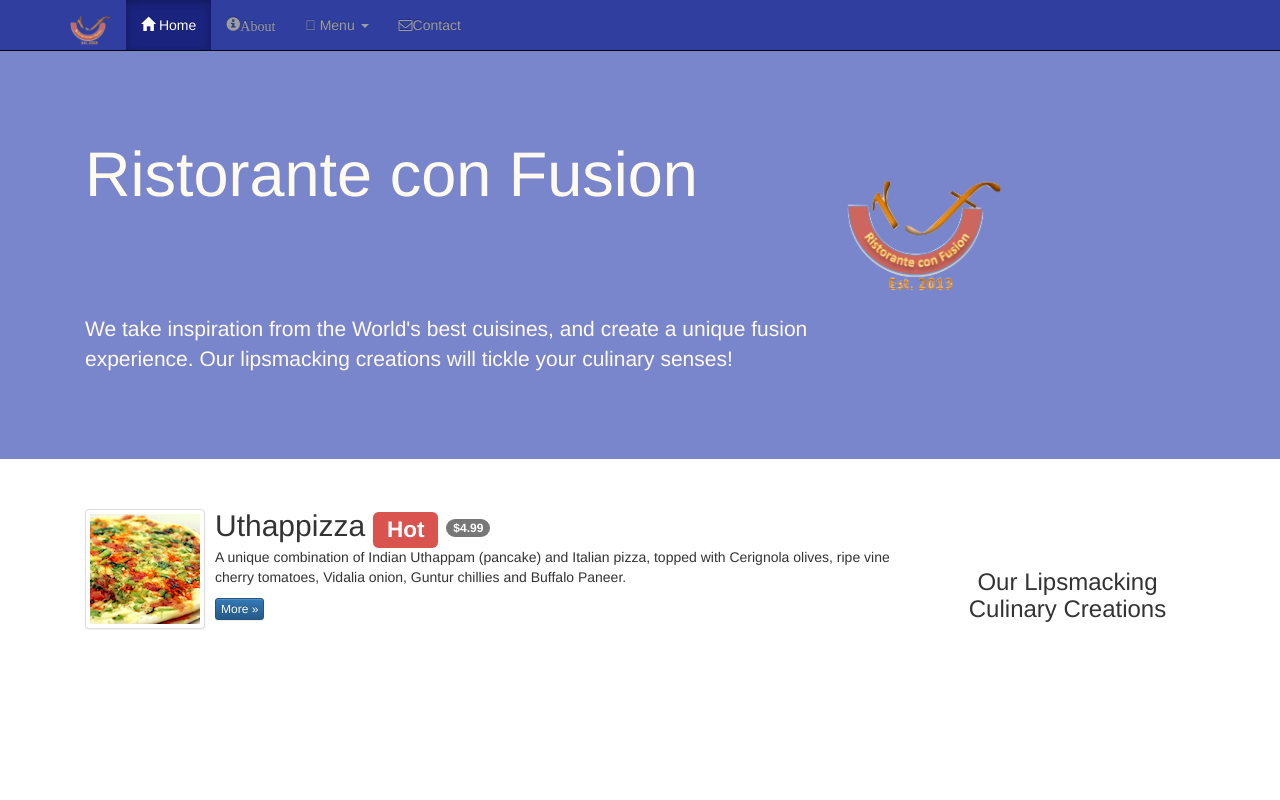
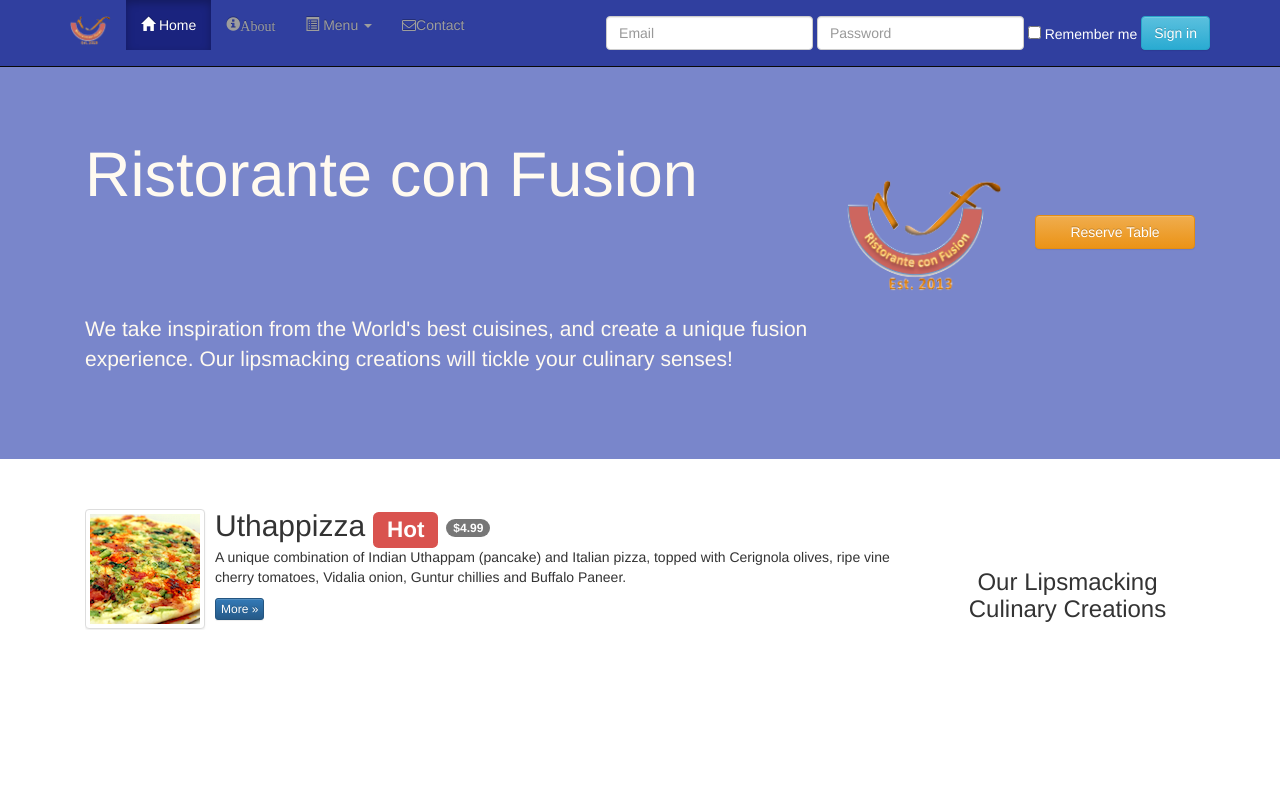
Before and after one commit to CuJIa3eMJIu/CuJIa3eMJIu.github.io, a plain HTML site: page index.html in a window 1280 px wide. Shown: the top 800 px of the page. Drawn offline with nearby package versions, Linux system fonts and the light colour scheme.

Commit message:
Added files via upload

```diff
--- a/css/myStyles.css
+++ b/css/myStyles.css
@@ -60,3 +60,4 @@ body{
 .navbar-inverse .navbar-nav .open .dropdown-menu> li> a:hover {
     color:#000000;
 }
+.control-label {color: white;}
--- a/index.html
+++ b/index.html
@@ -46,7 +46,7 @@
                  aria-hidden="true">About</a></li>
             <li class="dropdown">
                      <a href="#" class="dropdown-toggle" data-toggle="dropdown"
-                      role="button" aria-haspopup="true" aria-expanded="false"><span class="glyphicon-list-alt"></span>
+                      role="button" aria-haspopup="true" aria-expanded="false"><span class="glyphicon glyphicon-list-alt" aria-hidden="true"></span>
                       Menu <span class="caret"></span></a>
                      <ul class="dropdown-menu">
                          <li><a href="#">Appetizers</a></li>
@@ -61,8 +61,27 @@
                   </li>
             <li><a href="contactus.html"><i class="fa fa-envelope-o" aria-hidden="true"></i>Contact</a></li>
         </ul>
+        <form class="navbar-form navbar-right " action="index.html" method="post" role="form">
+          <div class="form-group">
+            <input class="form-control" type="email" name="email" placeholder="Email" value="">
+          </div>
+          <div class="form-group">
+            <input class="form-control" type="password" name="password" placeholder="Password" value="">
+          </div>
 
+<div class="form-group">
+  <div class="checkbox">
+    <label class="control-label" for="Rememberme">
+      <input class=""  type="checkbox" name="Rememberme" id="Rememberme" value="Remember me">
+      Remember me
+    </label>
+  </div>
+</div>
+          <button type="button" class="btn btn-info navbar-btn " name="button">Sign in</button>
+        </form>
       </div>
+
+
     </div>
 
 </nav>
@@ -78,9 +97,13 @@
                     <p style="padding:40px;"></p>
                     <p>We take inspiration from the World's best cuisines, and create a unique fusion experience. Our lipsmacking creations will tickle your culinary senses!</p>
                 </div>
-                <div class="col-xs-12 col-sm-2">
+                <div class="col-xs-12 col-md-2 col-sm-4">
                       <p style="padding:20px;"></p>
                       <img src="img/logo.png" class="img-responsive">
+                  </div>
+                  <div class="col-xs-12 col-md-2 col-sm-4">
+                    <p style="padding:40px;"></p>
+                    <a href="#" class="btn btn-block btn-warning ">Reserve Table</a>
                   </div>
             </div>
         </div>
```
Also changed, not shown: aboutus.html (+19 -1 lines), contactus.html (+19 -1 lines).
